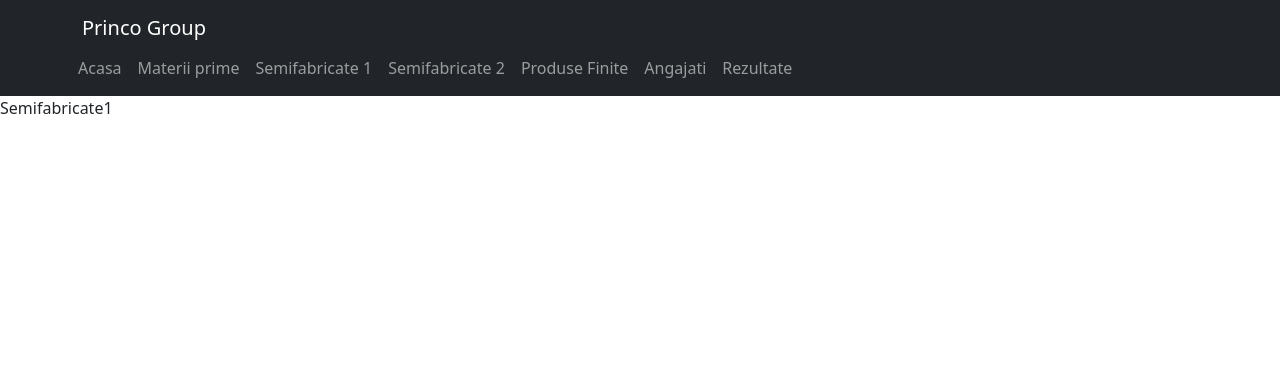
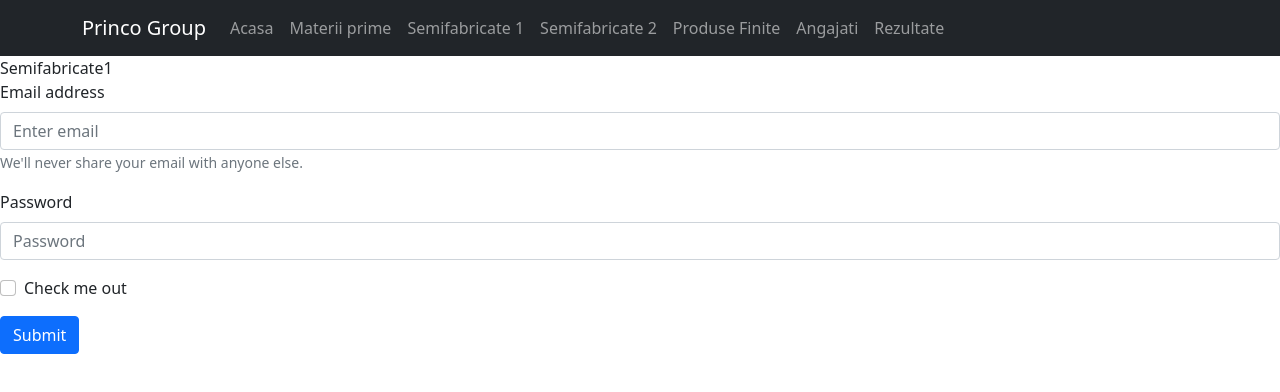
Before and after one commit to leonardBrebene/PrincoGroupProject, a React (Create React App) app in the folder princo-client/: page /semifabricate1 in a window 1280 px wide. Shown: the top 392 px of the page. Built offline with nearby package versions, Linux system fonts and the light colour scheme.

Commit message:
Added modal to scan qrCode and Acordeons with forms in materii Prime

```diff
--- a/princo-client/package.json
+++ b/princo-client/package.json
@@ -6,6 +6,7 @@
     "@testing-library/jest-dom": "^5.15.1",
     "@testing-library/react": "^11.2.7",
     "@testing-library/user-event": "^12.8.3",
+    "bootstrap": "^5.1.3",
     "qrcode": "^1.5.0",
     "react": "^v16.13.0",
     "react-bootstrap": "^2.0.3",
--- a/princo-client/src/App.js
+++ b/princo-client/src/App.js
@@ -1,6 +1,6 @@
 
 import './App.css';
-import { BrowserRouter as Router, Routes, Route, Link } from "react-router-dom";
+import { BrowserRouter as Router, Routes, Route } from "react-router-dom";
 import Login from './pages/Login';
 import SignUp from './pages/SignUp';
 import DashBoard from './pages/Dashboard';
--- a/princo-client/src/components/Navbar.js
+++ b/princo-client/src/components/Navbar.js
@@ -1,4 +1,4 @@
-import { Navbar, NavItem, NavDropdown, MenuItem, Nav, Container,Row, Button } from 'react-bootstrap';
+import { Navbar, NavItem, NavDropdown, MenuItem, Nav, Container, Row, Button } from 'react-bootstrap';
 import { useNavigate } from "react-router-dom";
 import 'bootstrap/dist/css/bootstrap.min.css'
 const NavbarCustom = () => {
@@ -8,10 +8,12 @@ const NavbarCustom = () => {
         navigate(href)
     }
 
-    return (<Navbar bg="dark" variant="dark">
-        <Container fluid="md">
-            <Row>
+    return (
+        <Navbar bg="dark" variant="dark" expand="lg">
+            <Container >
                 <Navbar.Brand onClick={() => changeHref("/")}>Princo Group</Navbar.Brand>
+                <Navbar.Toggle aria-controls="basic-navbar-nav" />
+                <Navbar.Collapse id="basic-navbar-nav">
                     <Nav className="me-auto">
                         <Nav.Link onClick={() => changeHref("/")}>Acasa</Nav.Link>
                         <Nav.Link onClick={() => changeHref("/materiiprime")}>Materii prime</Nav.Link>
@@ -21,7 +23,7 @@ const NavbarCustom = () => {
                         <Nav.Link onClick={() => changeHref("/angajati")}>Angajati</Nav.Link>
                         <Nav.Link onClick={() => changeHref("/rezultate")} >Rezultate</Nav.Link>
                     </Nav>
-            </Row>
+                </Navbar.Collapse>
             </Container>
         </Navbar>);
 }
--- a/princo-client/src/pages/Dashboard.js
+++ b/princo-client/src/pages/Dashboard.js
@@ -1,10 +1,12 @@
 import NavbarCustom from "../components/Navbar";
 import QrcodeCustom from "../components/QrCodeCustom";
 import QrReader from 'react-qr-reader'
-import { useState, useRef } from "react";
+import { useState } from "react";
+import {Card,Button, Modal, InputGroup, FormControl } from 'react-bootstrap';
 
 const DashBoard = () => {
-  const [qrCodeText, setQrCodeText] = useState("someText");
+  const [visibleQrCode, setVisibleQrCode] = useState(false);
+  const [qrCodeText, setQrCodeText] = useState("setQrcode");
   const [error, setError] = useState('')
   const [scannedData, setScannedData] = useState('')
 
@@ -12,37 +14,65 @@ const DashBoard = () => {
     setError(error)
   }
   const handleScan = (result) => {
+    console.log("Am scanat")
     if (result) {
       setScannedData(result)
+      setVisibleQrCode(false)
     }
   }
 
-const getdate=()=>{
+  const getdate = () => {
     return new Date(Date.now()).toISOString()
   }
 
   return (
-    <div><NavbarCustom />
+    <>
+      <NavbarCustom />
       <p>Dashboard</p>
-      <input
-        type="text"
+      <Modal show={visibleQrCode} size="md">
+        <QrReader
+          class="mx-auto"
+          delay={500}
+          style={{ width: '100%' }}
+          onError={handleError}
+          onScan={handleScan}
+        />
+        <Button onClick={() => setVisibleQrCode(false)} className="btn btn-primary btn-sm">Close scanning</Button>
+      </Modal>
+
+
+      <Button onClick={() => setVisibleQrCode(true)}>Scan QrCode</Button>
+      <Card className="border-0">
+        <Card.Body>
+          <Card.Text>
+            {error ? "There is an error of scan: " + error : ""}
+            {scannedData ? "Text scanat: " + scannedData : ""}
+
+          </Card.Text>
+        </Card.Body>
+      </Card>
+
+      <Card className="fixed-bottom" >
+        <Card.Body>
+          <InputGroup className="mb-3">
+            <FormControl
               value={qrCodeText}
               onChange={(e) => {
                 setQrCodeText(e.target.value);
               }}
-        required
+              placeholder="text=>QrCode"
+
+
             />
-      <QrcodeCustom text={qrCodeText?qrCodeText:getdate()} />
-      <button onClick={()=>{setQrCodeText("fractia"+getdate())}}>Genereaza</button>
-      <QrReader
-        delay={300}
-        style={{ width: '40%' }}
-        onError={handleError}
-        onScan={handleScan}
-      />
+          </InputGroup>
+
+          <QrcodeCustom text={qrCodeText ? qrCodeText : "princoGroup"} />
+          <button onClick={() => { setQrCodeText("fractia" + getdate()) }}>Genereaza</button>
           <h3>Error {error}</h3>
           <h3>Scaned by Webcam {scannedData}</h3>
-    </div>
+        </Card.Body>
+      </Card>
+    </>
   )
 }
 export default DashBoard;
--- a/princo-client/src/pages/MateriiPrime.js
+++ b/princo-client/src/pages/MateriiPrime.js
@@ -1,13 +1,68 @@
 import NavbarCustom from "../components/Navbar";
+import { Card, Form, Button, Accordion } from 'react-bootstrap';
 
 
 const MateriiPrime = () => {
     return (
-        <div>
+        <>
             <NavbarCustom />
             Materii Prime
-        </div>
-        );
+
+            <Accordion flush>
+                <Accordion.Item eventKey="0">
+                    <Accordion.Header>Adauga palet</Accordion.Header>
+                    <Accordion.Body >
+                        <Form>
+                            <Form.Group className="mb-3" controlId="formBasicEmail">
+                                <Form.Label>Email address</Form.Label>
+                                <Form.Control type="email" placeholder="Enter email" />
+                                <Form.Text className="text-muted">
+                                    We'll never share your email with anyone else.
+                                </Form.Text>
+                            </Form.Group>
+
+                            <Form.Group className="mb-3" controlId="formBasicPassword">
+                                <Form.Label>Password</Form.Label>
+                                <Form.Control type="password" placeholder="Password" />
+                            </Form.Group>
+                            <Form.Group className="mb-3" controlId="formBasicCheckbox">
+                                <Form.Check type="checkbox" label="Check me out" />
+                            </Form.Group>
+                            <Button variant="primary"  onClick={() => console.log("AmfostApasat")}>
+                                Submit
+                            </Button>
+                        </Form>
+                    </Accordion.Body>
+                </Accordion.Item>
+                <Accordion.Item eventKey="1">
+                    <Accordion.Header>Accordion Item #2</Accordion.Header>
+                    <Accordion.Body>
+                        Lorem ipsum dolor sit amet, consectetur adipiscing elit, sed do eiusmod
+                        tempor incididunt ut labore et dolore magna aliqua. Ut enim ad minim
+                        veniam, quis nostrud exercitation ullamco laboris nisi ut aliquip ex ea
+                        commodo consequat. Duis aute irure dolor in reprehenderit in voluptate
+                        velit esse cillum dolore eu fugiat nulla pariatur. Excepteur sint occaecat
+                        cupidatat non proident, sunt in culpa qui officia deserunt mollit anim id
+                        est laborum.
+                    </Accordion.Body>
+                </Accordion.Item>
+                <Accordion.Item eventKey="2">
+                    <Accordion.Header>Accordion Item #3</Accordion.Header>
+                    <Accordion.Body>
+                        Lorem ipsum dolor sit amet, consectetur adipiscing elit, sed do eiusmod
+                        tempor incididunt ut labore et dolore magna aliqua. Ut enim ad minim
+                        veniam, quis nostrud exercitation ullamco laboris nisi ut aliquip ex ea
+                        commodo consequat. Duis aute irure dolor in reprehenderit in voluptate
+                        velit esse cillum dolore eu fugiat nulla pariatur. Excepteur sint occaecat
+                        cupidatat non proident, sunt in culpa qui officia deserunt mollit anim id
+                        est laborum.
+                    </Accordion.Body>
+                </Accordion.Item>
+            </Accordion>
+
+
+        </>
+    );
 }
 
 export default MateriiPrime;
--- a/princo-client/src/pages/Semifabricate1.js
+++ b/princo-client/src/pages/Semifabricate1.js
@@ -1,8 +1,29 @@
 import NavbarCustom from "../components/Navbar";
+import {Form,Button, Modal, InputGroup, FormControl } from 'react-bootstrap';
 
 const Semifabricate1 = () => {
     return (<div><NavbarCustom/><div>
         Semifabricate1
+        <Form>
+                <Form.Group className="mb-3" controlId="formBasicEmail">
+                    <Form.Label>Email address</Form.Label>
+                    <Form.Control type="email" placeholder="Enter email" />
+                    <Form.Text className="text-muted">
+                        We'll never share your email with anyone else.
+                    </Form.Text>
+                </Form.Group>
+
+                <Form.Group className="mb-3" controlId="formBasicPassword">
+                    <Form.Label>Password</Form.Label>
+                    <Form.Control type="password" placeholder="Password" />
+                </Form.Group>
+                <Form.Group className="mb-3" controlId="formBasicCheckbox">
+                    <Form.Check type="checkbox" label="Check me out" />
+                </Form.Group>
+                <Button  onClick={() => console.log("AmfostApasat")}>
+                    Submit
+                </Button>
+            </Form>
     </div>
     </div>  );
 }
```
Also changed, not shown: 1 other file (tests, documents, lock files or other folders). Lines whose indentation alone changed are shown as unchanged.
